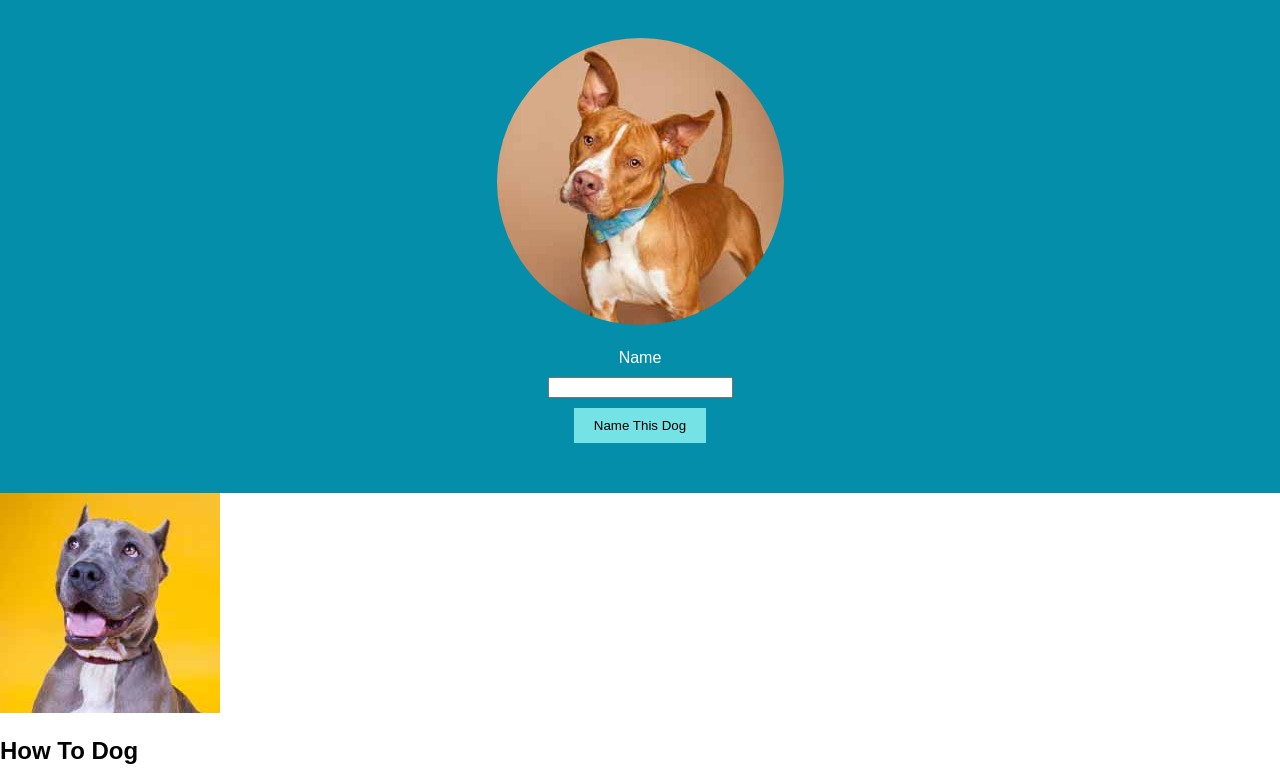
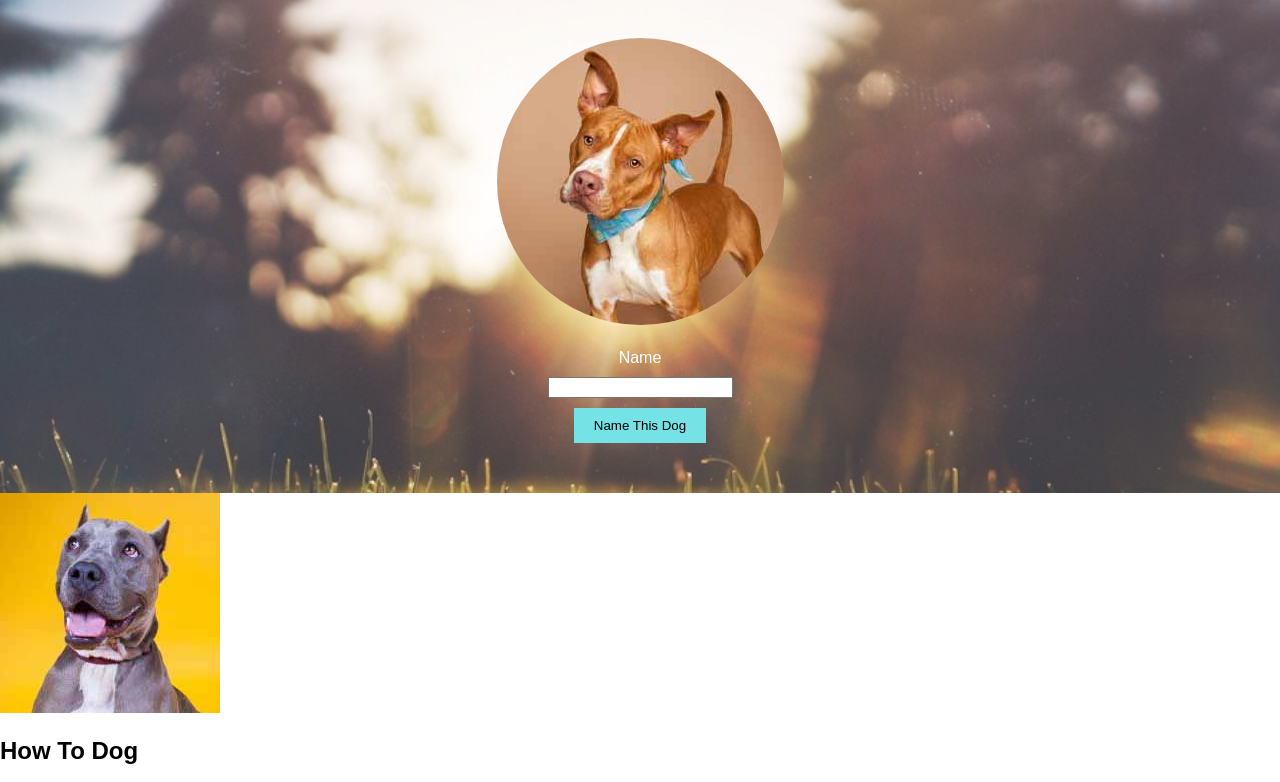
Before and after one commit to JarenGarman/dog_party, a plain HTML site: page index.html in a window 1280 px wide. Shown: the part 233-1015 px from the top of the page. Drawn offline with Linux system fonts and the light colour scheme.

Commit message:
refactor: Replace background color with background image

```diff
--- a/style.css
+++ b/style.css
@@ -29,7 +29,7 @@ li a {
 .hero {
   text-align: center;
   padding: 50px 20px;
-  background: #048eaa;
+  background-image: url("assets/park.jpg");
   background-size: cover;
   color: #ffffff;
 }
```
